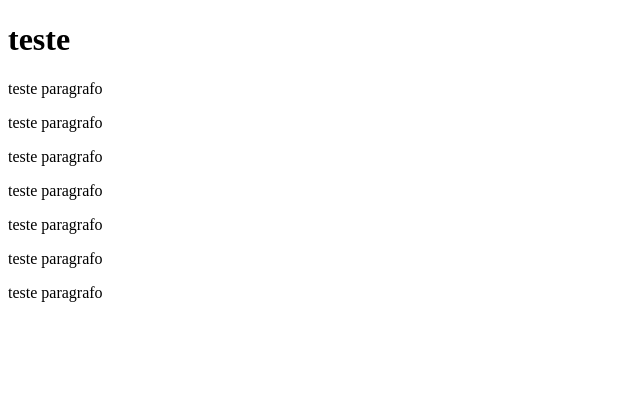
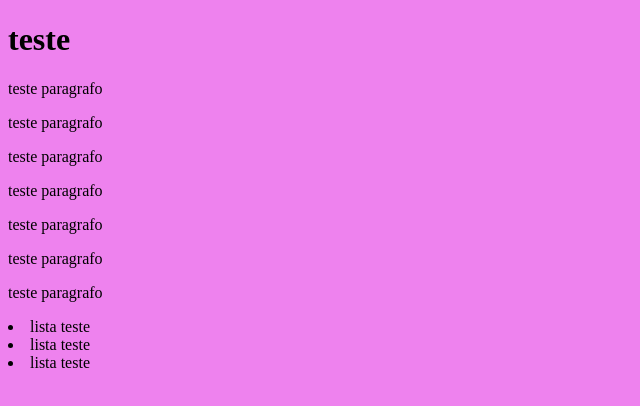
Before and after one commit to mcarreiro2024/projetotestevscode, a plain HTML site: page index.html in a window 1280 px wide. Shown: the whole page, without its empty margins (0-640 px from the left). Drawn offline with Linux system fonts and the light colour scheme.

Commit message:
inclusao de css lista

```diff
--- /dev/null
+++ b/css/estilo.css
@@ -0,0 +1,3 @@
+body{
+    background-color: violet;
+}
--- a/index.html
+++ b/index.html
@@ -3,6 +3,7 @@
 <head>
     <meta charset="UTF-8">
     <meta name="viewport" content="width=device-width, initial-scale=1.0">
+    <link rel="stylesheet" href="css/estilo.css">
     <title>teste</title>
 </head>
 <body>
@@ -14,5 +15,10 @@
     <p>teste paragrafo</p>
     <p>teste paragrafo</p>
     <p>teste paragrafo</p>
+    <li>lista teste</li>
+    <li>lista teste</li>
+    <li>lista teste</li>
+
+
 </body>
 </html>
```
